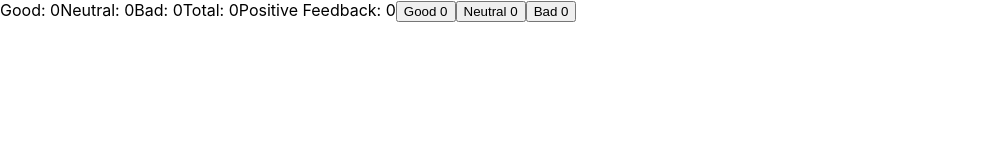
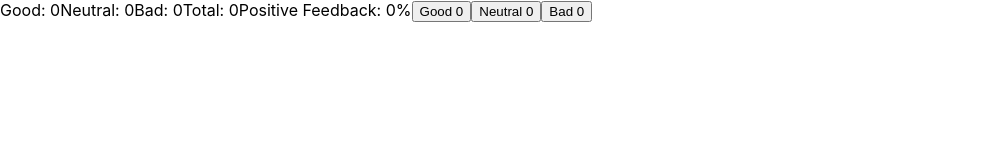
Before and after one commit to S4ter/goit-react-hw-02-phonebook, a React (Create React App) app: page / in a window 1280 px wide. Shown: the top 160 px of the page, without its empty margins (0-988 px from the left). Built offline with nearby package versions, Linux system fonts and the light colour scheme.

Commit message:
Update feedback.jsx

```diff
--- a/src/components/feedback/feedback.jsx
+++ b/src/components/feedback/feedback.jsx
@@ -13,9 +13,15 @@ export class Feedback extends Component {
   }
 
   countPositiveFeedback = () => {
-    const { good, total } = this.state;
-    const positiveFeedback = (good / total) * 100;
-    this.setState({ positiveFeedback });
+    if (this.state.total === 0) {
+      return 0;
+    } else {
+      this.setState({
+        positiveFeedback: Math.round(
+          (this.state.good / this.state.total) * 100
+        ),
+      });
+    }
   };
   countTotalFeedback = () => {
     this.setState({ total: this.state.total + 1 });
@@ -33,11 +39,13 @@ export class Feedback extends Component {
       neutral: this.state.neutral + 1,
     });
     this.countTotalFeedback();
+    this.countPositiveFeedback();
   };
   handleAddBadReview = () => {
     console.log('Bad was clicked');
     this.setState({ bad: this.state.bad + 1 });
     this.countTotalFeedback();
+    this.countPositiveFeedback();
   };
 
   render() {
@@ -49,7 +57,7 @@ export class Feedback extends Component {
         <span>Neutral: {neutral}</span>
         <span>Bad: {bad}</span>
         <span>Total: {total}</span>
-        <span>Positive Feedback: {positiveFeedback}</span>
+        <span>Positive Feedback: {positiveFeedback}%</span>
         <button type="button" onClick={this.handleAddGoodReview}>
           Good {good}
         </button>
```
